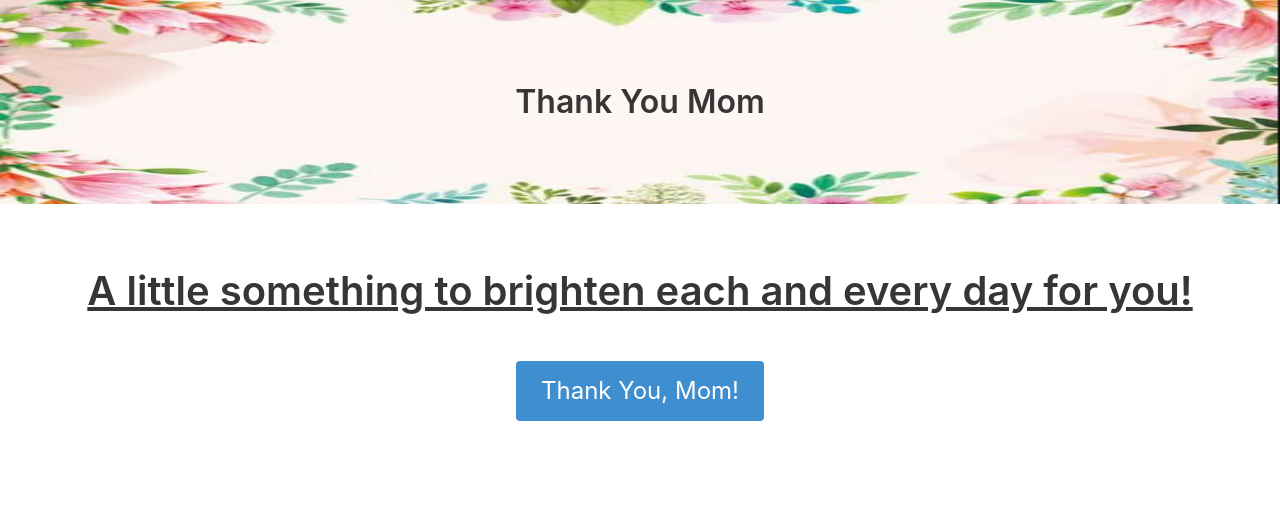
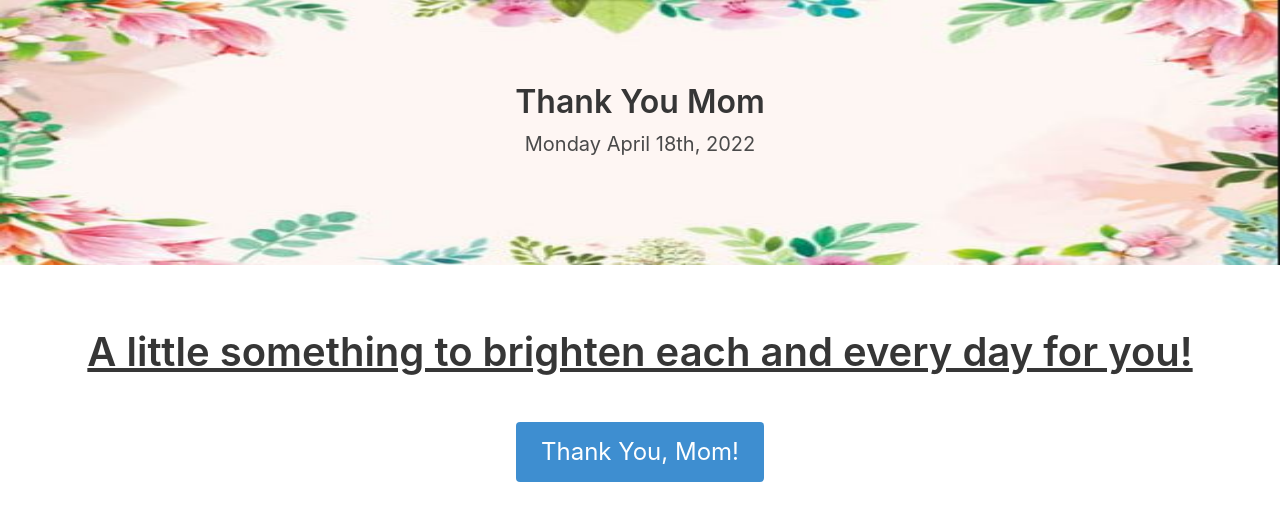
Before and after one commit to vidurham/thank-you-mom, a plain HTML site: page index.html in a window 1280 px wide. Drawn offline with nearby package versions, Linux system fonts and the light colour scheme.

Commit message:
added moment

```diff
--- a/index.html
+++ b/index.html
@@ -14,6 +14,8 @@
         <div class="hero-body container">
         <p class="title columns is-centered is-mobile">
             Thank You Mom
+        </p>
+        <p class="subtitle columns is-centered is-mobile my-3" id="current-day">
         </p>
         </div>
     </section>
@@ -43,6 +45,7 @@
         </div>
     </div>
 
+    <script src="https://cdnjs.cloudflare.com/ajax/libs/moment.js/2.24.0/moment.min.js"></script>
     <script src="script.js"></script>
 </body>
 </html>
--- a/script.js
+++ b/script.js
@@ -1,14 +1,19 @@
-var FamilyPicEl = document.querySelector("#family-picture")
-var ThanksEl = document.querySelector("#thank-you-text")
-var openingEl = document.querySelector(".opening")
-var resultsEl = document.querySelector(".results")
+var FamilyPicEl = document.querySelector("#family-picture");
+var ThanksEl = document.querySelector("#thank-you-text");
+var CurrentDay = document.querySelector("#current-day");
+var openingEl = document.querySelector(".opening");
+var resultsEl = document.querySelector(".results");
 var buttonEl = document.querySelector('#btn');
+
+var today = moment().format("dddd MMMM Do, YYYY");
+
+CurrentDay.append(today)
 
 
 var buildResults = function() {
-    openingEl.classList.add("none")
-    resultsEl.classList.remove("none")
-}
+    openingEl.classList.add("none");
+    resultsEl.classList.remove("none");
+};
 
 buttonEl.addEventListener('click', function () {
     buildResults();
```
